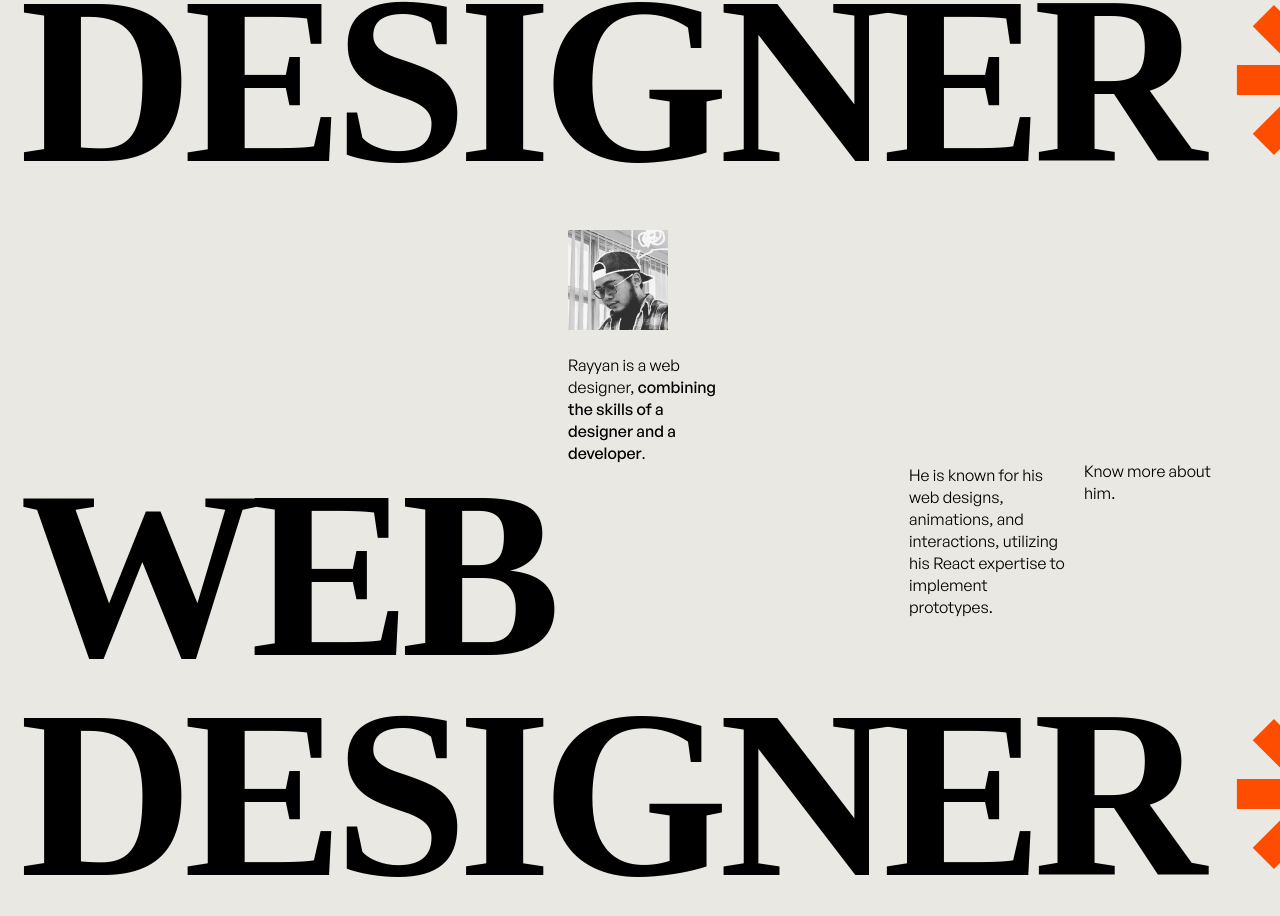
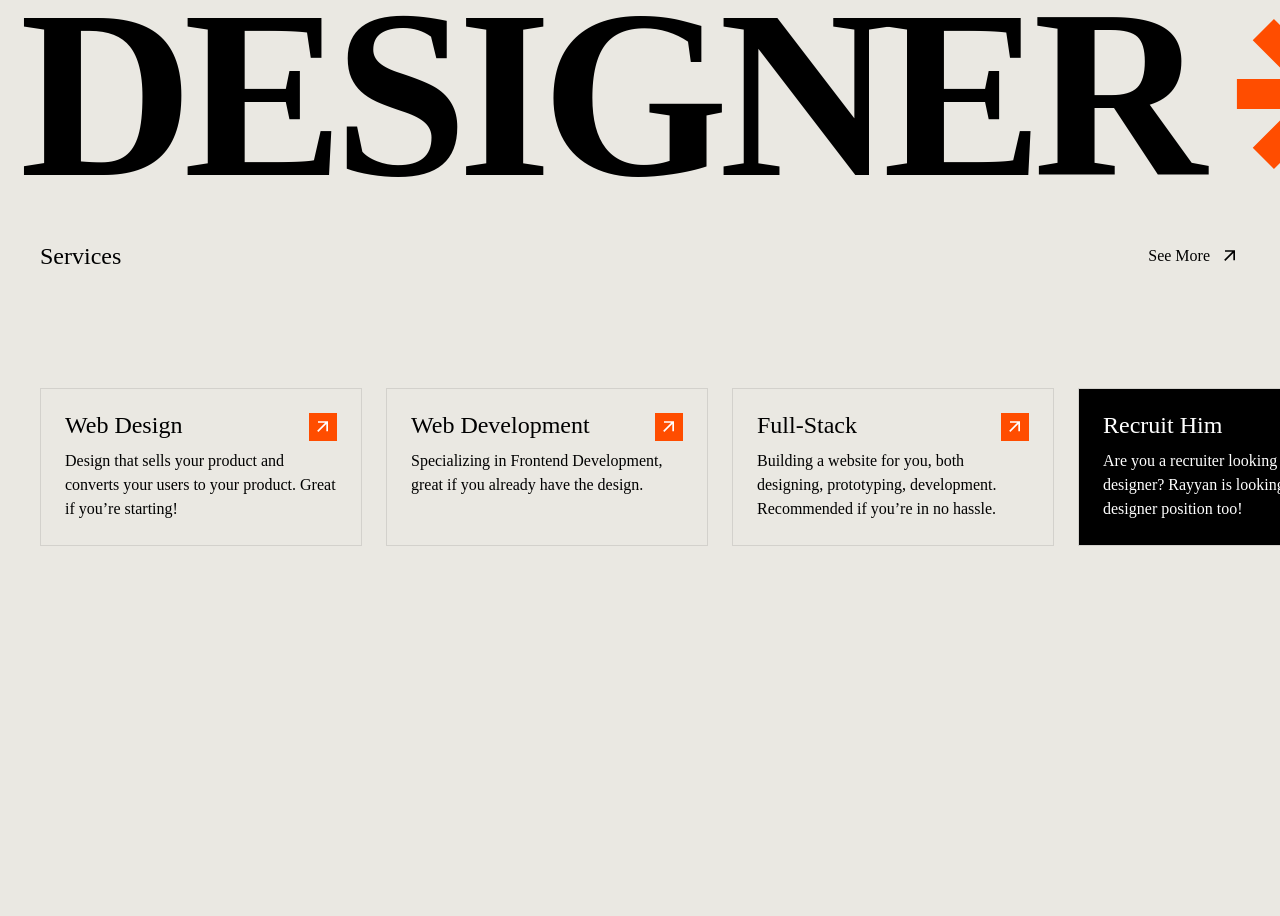
Before and after one commit to rayyanekaputra/portfolio-v4, a Next.js app: page / in a window 1280 px wide. Shown: the part 524-1440 px from the top of the page. Built offline with nearby package versions, Linux system fonts and the light colour scheme.

Commit message:
added: services

```diff
--- a/src/app/components/home/hero/hero.jsx
+++ b/src/app/components/home/hero/hero.jsx
@@ -15,12 +15,15 @@ export default function Hero() {
   const firstList = useRef(null)
   const secondList = useRef(null)
   const slider = useRef(null)
+  const textWeb = useRef(null)
 
   let xPercent = 0;
   let direction = -1;
 
 
   useEffect(()=>{
+
+    if (typeof window !== "undefined") {
       requestAnimationFrame(animation)
       gsap.registerPlugin(ScrollTrigger)
       const timeline = gsap.timeline()
@@ -36,7 +39,7 @@ export default function Hero() {
           },
           // x:'-=300px'
         })
-      .to(slider.current, {
+        .to([slider.current, textWeb.current], {
           duration: 2.5,
           clipPath: "inset(0% 0% 0% 0%)",
           ease: "power1.inOut",
@@ -56,6 +59,8 @@ export default function Hero() {
           clipPath: "inset(0% 0% 0% 0%)",
           ease: "power1.inOut",
         }, 1);
+    }
+
 
 
   }, [])
@@ -101,7 +106,7 @@ export default function Hero() {
 
       </div>
       <div className={styles.midColumn}>
-        <h1>WEB</h1>
+        <h1 ref={textWeb} className={styles.webText}>WEB</h1>
         <div ref={descText} className={styles.textWrapper}>
         <p className={styles.mainParagraph}>
           He is known for his web designs, animations, and interactions,
--- a/src/app/components/home/hero/styles.module.css
+++ b/src/app/components/home/hero/styles.module.css
@@ -1,3 +1,6 @@
+
+
+
 .hero{
     display: flex;
     flex-direction: column;
@@ -21,6 +24,9 @@
     flex-direction: column;
     width: 156px;
     row-gap: 24px;
+    clip-path: inset(100% 0% 0% 0%)
+}
+.webText{
     clip-path: inset(100% 0% 0% 0%)
 }
 .bolderText{
--- /dev/null
+++ b/src/app/components/home/services/data/services_obj.js
@@ -0,0 +1,26 @@
+// https://bootcamp.uxdesign.cc/named-export-vs-default-export-in-es6-a2370b062f17
+
+const services_list = [
+  {
+    title: "Web Design",
+    description:
+      "Design that sells your product and converts your users to your product. Great if you’re starting!",
+  },
+  {
+    title: "Web Development",
+    description:
+      "Specializing in Frontend Development, great if you already have the design.",
+  },
+  {
+    title: "Full-Stack",
+    description:
+      "Building a website for you, both designing, prototyping, development. Recommended if you’re in no hassle.",
+  },
+  {
+    title: "Recruit Him",
+    description:
+      "Are you a recruiter looking for a designer? Rayyan is looking for a designer position too!",
+  },
+];
+
+export default services_list
--- /dev/null
+++ b/src/app/components/home/services/services.jsx
@@ -0,0 +1,46 @@
+'use client'
+import styles from "./styles.module.css";
+import services_list from "./data/services_obj"
+import Image from "next/image";
+
+
+export default function Services() {
+
+    return(
+        <div className={styles.services}>
+            <div className={styles.topRow}>
+                <h2>Services</h2>
+                <div className={styles.seeMore}>
+                    <p className={styles.seeMoreText}>See More</p>
+                    <div className={styles.icon}>
+                    <svg xmlns="http://www.w3.org/2000/svg" width="20" height="20" viewBox="0 0 20 20" fill="none">
+  <path d="M5.33333 14.9993L13.3333 6.99935V14.166H15V4.16602H5V5.83268H12.1667L4.16667 13.8327L5.33333 14.9993Z" fill="black"/>
+</svg>
+                    </div>
+
+                </div>
+            </div>
+            <div>
+                <ul className={styles.bottomRow}>
+
+                {services_list.map(({title, description}, index)=>(
+                    <li data-scroll data-scroll-speed='0.1' className={styles.listServices}>
+                        <div className={styles.lisServiceItemTop}>
+                         <h2>{title}</h2>
+                         <div className={styles.iconServiceItem}>
+                    <svg xmlns="http://www.w3.org/2000/svg" width="20" height="20" viewBox="0 0 20 20" fill="none">
+  <path d="M5.33333 14.9993L13.3333 6.99935V14.166H15V4.16602H5V5.83268H12.1667L4.16667 13.8327L5.33333 14.9993Z" fill="white"/>
+</svg>
+                    </div>
+                         </div>
+
+                        <p>{description}</p>
+                     </li>
+                ))}
+                </ul>
+            </div>
+        </div>
+
+    )
+
+}
--- /dev/null
+++ b/src/app/components/home/services/styles.module.css
@@ -0,0 +1,81 @@
+.services{
+    display: flex;
+    flex-direction: column;
+    row-gap: 40px;
+
+
+}
+.topRow{
+    display: flex;
+    flex-direction: row;
+    justify-content: space-between;
+    align-items: center;
+    margin: 40px 40px 0px;
+}
+.seeMore{
+    display: flex;
+    flex-direction: row;
+    justify-content: space-between;
+    align-items: center;
+    height: fit-content;
+    column-gap: 10px;
+
+}
+.icon{
+    display: flex;
+    flex-direction: row;
+    align-items: center;
+}
+
+.seeMoreText{
+    color: #000;
+    text-align: justify;
+    font-family: "General Sans";
+    font-size: 16px;
+    font-style: normal;
+    font-weight: 500;
+    line-height: 100%; /* 16px */
+    text-transform: capitalize;
+}
+
+.bottomRow{
+    display: flex;
+    flex-direction: row;
+    column-gap: 24px;
+    margin: 0px 40px;
+
+}
+
+.listServices{
+    background-color: var( --main-bg);
+    border: 1px solid var(--main-grey);
+    min-width: 322px;
+    padding: 24px;
+    display: flex;
+    flex-direction: column;
+    row-gap: 8px;
+    flex: 1 0 0;
+}
+
+.listServices:last-child{
+    background-color: var(--main-dark);
+}
+.listServices:last-child p,
+.listServices:last-child h2 {
+  color: var(--main-white);
+}
+
+
+.lisServiceItemTop{
+    display: flex;
+    flex-direction: row;
+    justify-content: space-between;
+}
+.iconServiceItem{
+    display: flex;
+    align-items: center;
+    justify-content: center;
+    background-color: var(--main-accent);
+    width: 28px;
+    height: 28px;
+}
--- a/src/app/globals.css
+++ b/src/app/globals.css
@@ -3,6 +3,7 @@
   --main-white: #FFFFFF;
   --main-accent: #FF4D00;
   --main-dark: #000000;
+  --main-grey: #D3D1CC;
 }
 
 *{
@@ -20,7 +21,6 @@ html{
 h1{
   color: var(--main-dark);
   font-family: var(--font-satoshi);
-  color: #000;
   font-family: Satoshi;
   font-size: 240px;
   font-style: normal;
@@ -30,3 +30,19 @@ h1{
   text-transform: uppercase;
   margin-left: -20px;
 }
+h2{
+  color:var(--main-dark);
+  font-family: "General Sans";
+  font-size: 24px;
+  font-style: normal;
+  font-weight: 500;
+  line-height: 100%; /* 24px */
+  text-transform: capitalize;
+}
+p{
+  color: var(--main-dark);
+  font-family: "General Sans";
+  font-size: 16px;
+  font-style: normal;
+  line-height: 150%; /* 24px */
+}
--- a/src/app/page.jsx
+++ b/src/app/page.jsx
@@ -1,15 +1,18 @@
 'use client'
-import {useEffect} from 'react'
 import styles from './page.module.css'
 import Hero from './components/home/hero/hero'
+import Services from './components/home/services/services'
 import LocomotiveScroll from 'locomotive-scroll'
 
 const Home = () => {
   const locomotiveScroll = new LocomotiveScroll();
   return (
-    <main className={styles.main}>
+    <main className={styles.main} style={{
+      paddingBottom: '600px'
+
+    }}>
       <Hero></Hero>
-      <Hero></Hero>
+      <Services></Services>
 
     </main>
   )
```
Lines whose indentation alone changed are shown as unchanged.
